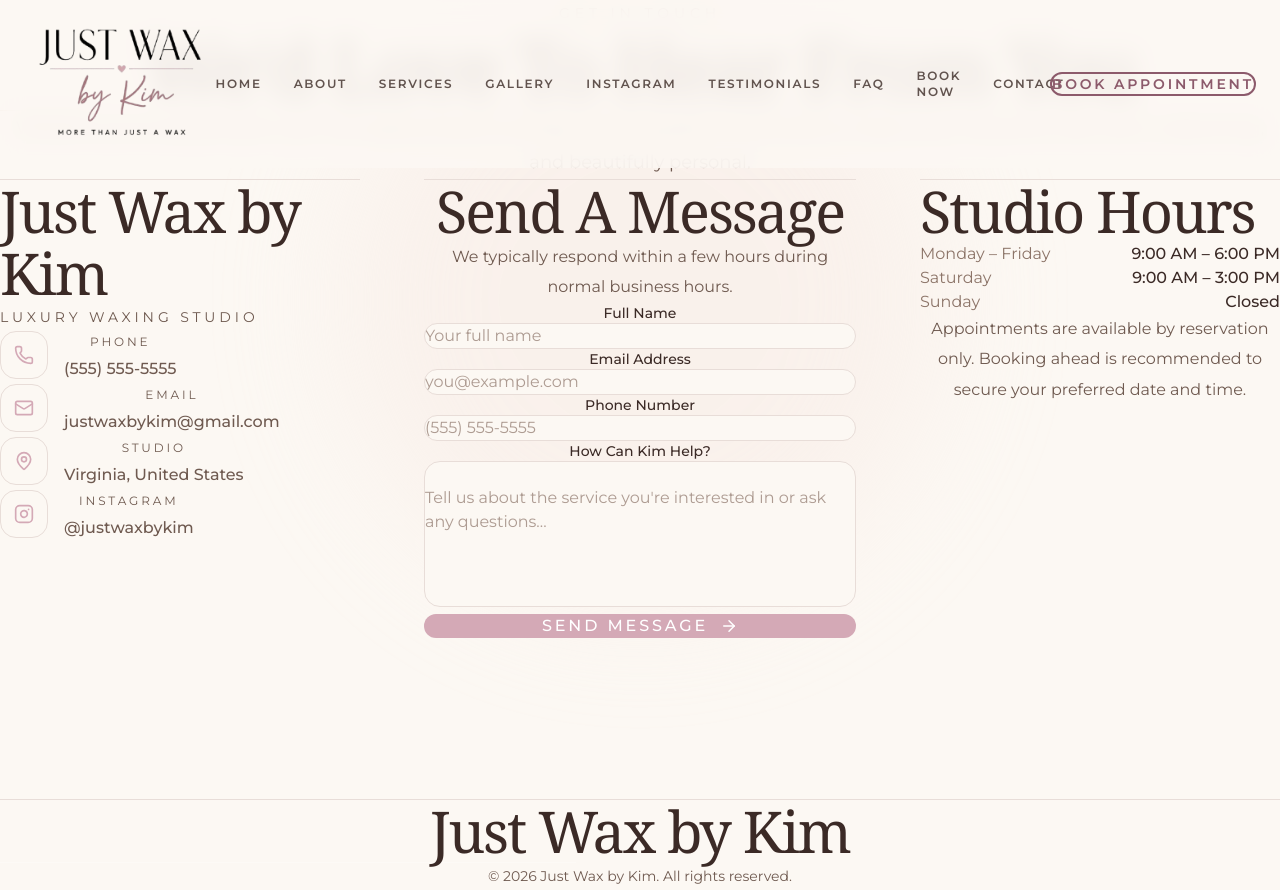
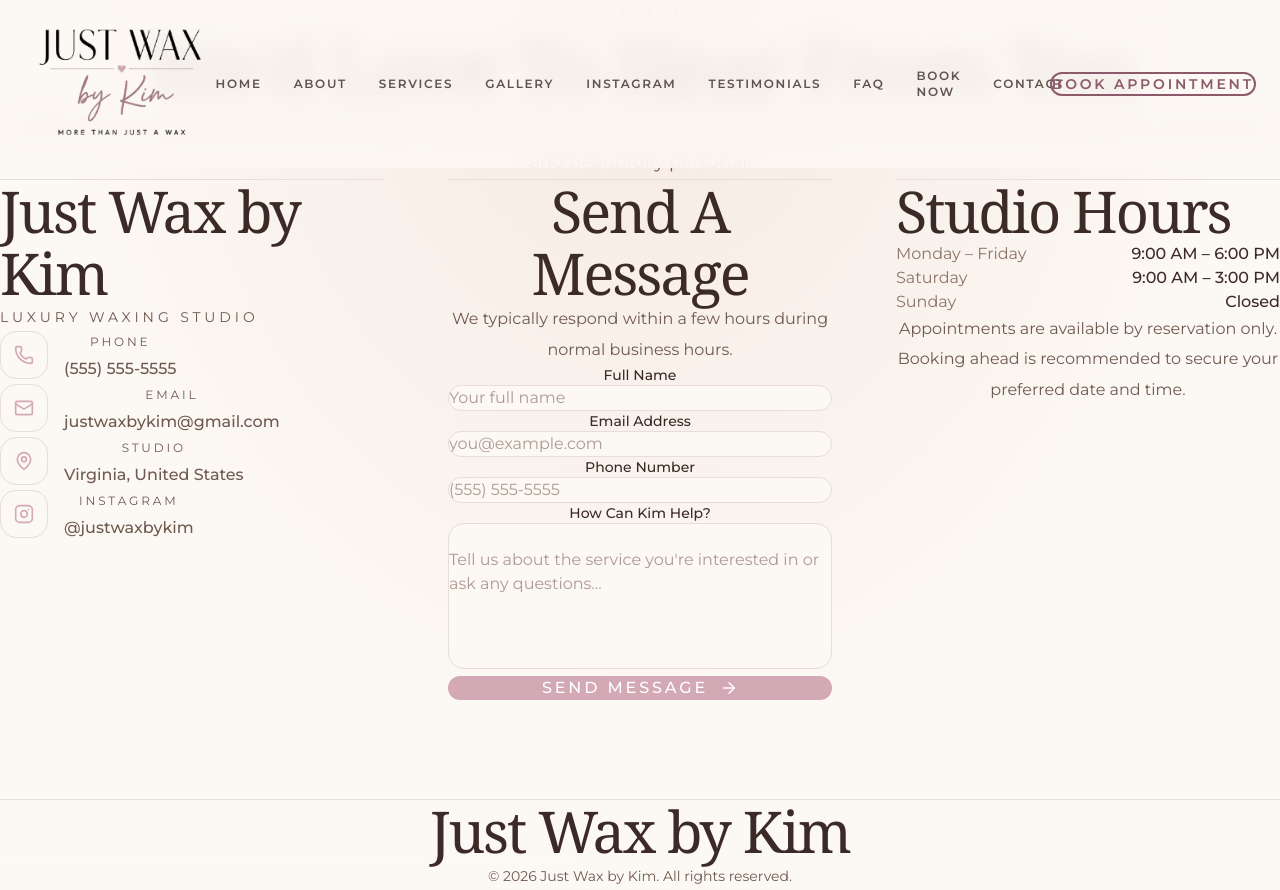
Before and after one commit to kevin-phan-25/just-wax-by-kim, a Next.js app: page /contact in a window 1280 px wide. Built offline with nearby package versions, Linux system fonts and the light colour scheme; a web font is replaced by a local one.

Commit message:
Update Contact.tsx

```diff
--- a/features/contact/Contact.tsx
+++ b/features/contact/Contact.tsx
@@ -1,5 +1,5 @@
 /**
- * ---------------------------------------------------------------------------
+ * -----------------------------------------------------------------------------
  * File:
  * features/contact/Contact.tsx
  *
@@ -7,15 +7,13 @@
  * Standalone luxury contact presentation.
  *
  * Changes:
- * • Converted from homepage section
- * • Removed anchor dependency
- * • Added full-page editorial layout
+ * • Matched Gallery / FAQ / Testimonials spacing system
+ * • Added navbar transition spacing
  * • Removed width restrictions
- * • Added navbar transition spacing
- * • Form moved to center column
- * • Preserved luxury 3-column structure
- *
- * ---------------------------------------------------------------------------
+ * • Centered contact information
+ * • Moved form to center column
+ * • Preserved luxury editorial layout
+ * -----------------------------------------------------------------------------
  */
 
 import ContactForm from "./ContactForm";
@@ -43,20 +41,13 @@ export default function Contact() {
         className="
           pointer-events-none
           absolute
-          top-0
-          left-1/2
-          h-[600px]
-          w-[600px]
-          -translate-x-1/2
-          rounded-full
-          bg-[#F6E7E1]
-          opacity-40
-          blur-3xl
+          inset-0
+          bg-[radial-gradient(ellipse_at_50%_0%,rgba(232,200,188,0.30),transparent_65%)]
         "
       />
 
 
-      {/* FULL WIDTH CONTENT */}
+      {/* CONTENT */}
       <div
         className="
           relative
@@ -72,6 +63,7 @@ export default function Contact() {
         <header
           className="
             w-full
+            mb-16
           "
         >
 
@@ -114,11 +106,9 @@ export default function Contact() {
 
           <p
             className="
-              mx-auto
               mt-8
-              w-full
               text-lg
-              leading-9
+              leading-relaxed
               text-[#8C7468]
             "
           >
@@ -131,14 +121,15 @@ export default function Contact() {
 
 
 
+
+
         {/* CONTACT GRID */}
         <div
           className="
             mt-20
             grid
-            w-full
             gap-12
-            lg:grid-cols-[1fr_1.2fr_1fr]
+            lg:grid-cols-3
             lg:gap-16
           "
         >
@@ -150,14 +141,19 @@ export default function Contact() {
               border-t
               border-[#E8DDD8]
               pt-10
+              text-center
             "
           >
+
             <ContactInfo />
+
           </div>
 
 
 
-          {/* CONTACT FORM - CENTER */}
+
+
+          {/* CONTACT FORM */}
           <div
             className="
               border-t
@@ -194,6 +190,7 @@ export default function Contact() {
                 normal business hours.
               </p>
 
+
             </div>
 
 
@@ -202,11 +199,15 @@ export default function Contact() {
                 mt-10
               "
             >
+
               <ContactForm />
+
             </div>
 
 
           </div>
+
+
 
 
 
@@ -216,9 +217,12 @@ export default function Contact() {
               border-t
               border-[#E8DDD8]
               pt-10
+              text-center
             "
           >
+
             <ContactHours />
+
           </div>
 
 
@@ -241,6 +245,7 @@ export default function Contact() {
         "
       />
 
+
     </section>
   );
 }
```
